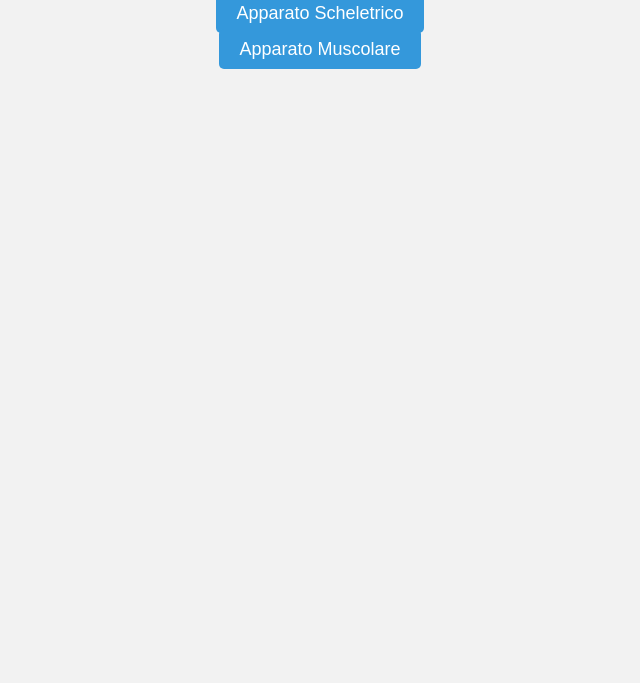
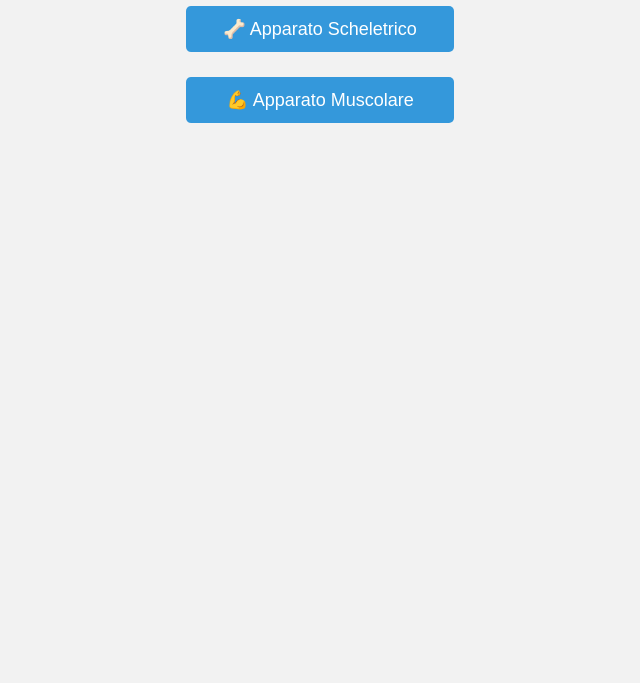
Before and after one commit to Lunesius/mappe-anatomia, a plain HTML site: page index.html in a window 1280 px wide. Shown: the part 117-800 px from the top of the page, without its empty margins (320-960 px from the left). Drawn offline with Linux system fonts and the light colour scheme.

Commit message:
Update index.html

```diff
--- a/index.html
+++ b/index.html
@@ -1,4 +1,3 @@
-
 <!DOCTYPE html>
 <html lang="it">
 <head>
@@ -12,25 +11,32 @@
       padding: 40px;
       text-align: center;
     }
+
     h1 {
       color: #2c3e50;
     }
+
     ul {
       list-style: none;
       padding: 0;
     }
+
     li {
-      margin: 15px 0;
+      margin: 25px 0; /* Aumentato lo spazio verticale */
     }
+
     a {
       text-decoration: none;
       font-size: 18px;
       color: white;
       background-color: #3498db;
-      padding: 10px 20px;
+      padding: 12px 24px;
       border-radius: 5px;
       transition: background-color 0.3s;
+      display: inline-block;
+      min-width: 220px;
     }
+
     a:hover {
       background-color: #2980b9;
     }
@@ -39,8 +45,8 @@
 <body>
   <h1>Mappe Mentali - Anatomia Generale</h1>
   <ul>
-    <li><a href="02 Apparato Scheletrico.html">Apparato Scheletrico</a></li>
-    <li><a href="03 apparato muscolare.html">Apparato Muscolare</a></li>
+    <li><a href="02 Apparato Scheletrico.html">🦴 Apparato Scheletrico</a></li>
+    <li><a href="03 apparato muscolare.html">💪 Apparato Muscolare</a></li>
   </ul>
 </body>
 </html>
```
